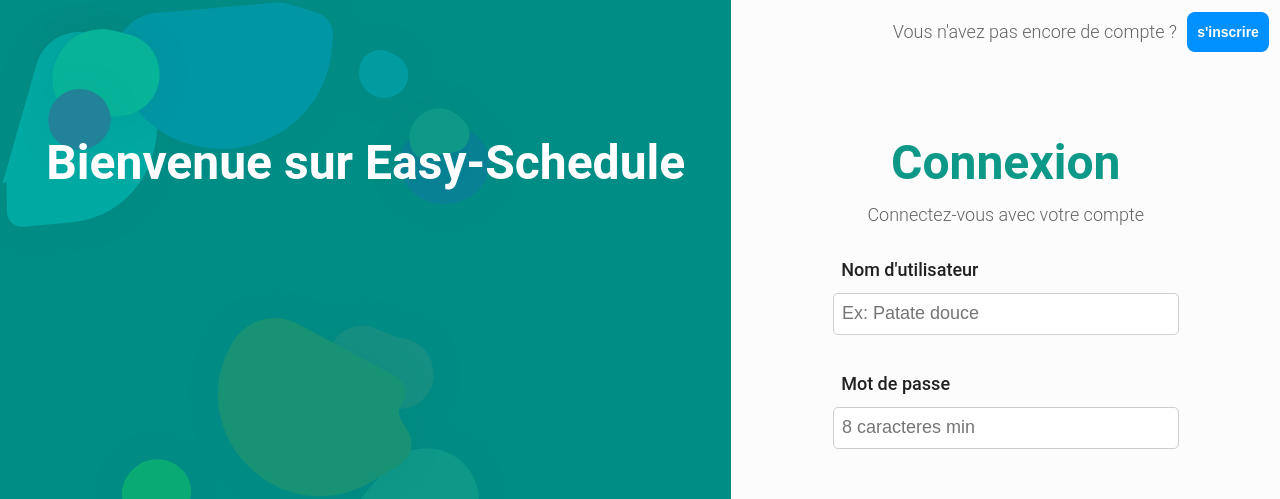
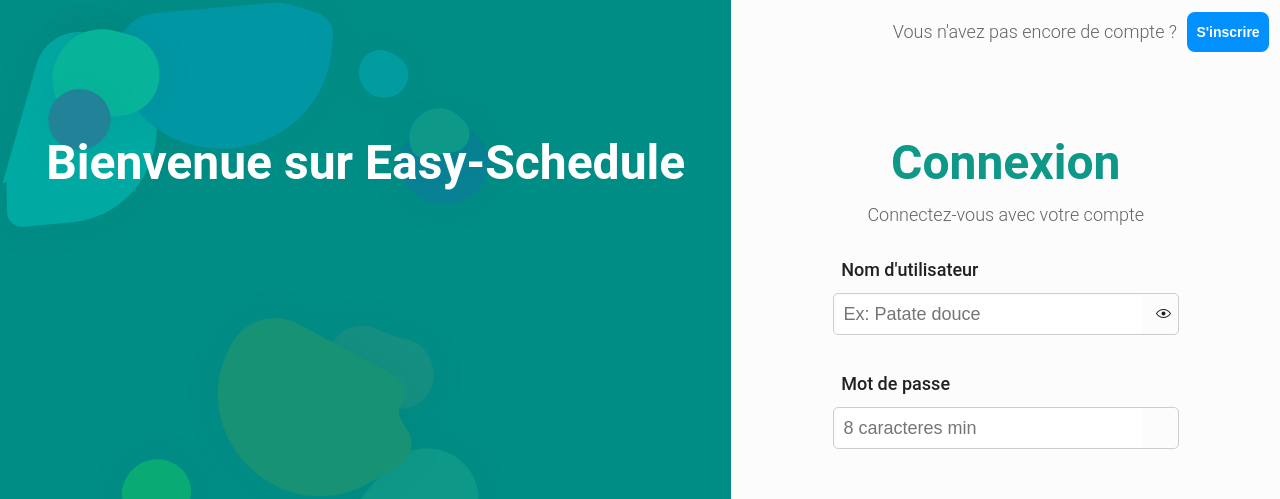
Before and after one commit to Mark-Randria/UX-UI-school-project, a React (Create React App) app in the folder my-app/: page /Login in a window 1280 px wide. Shown: the top 499 px of the page. Built offline with nearby package versions, Linux system fonts and the light colour scheme.

Commit message:
Inputs components finally done

```diff
--- a/my-app/src/components/inputs/input.jsx
+++ b/my-app/src/components/inputs/input.jsx
@@ -1,8 +1,14 @@
 import React from "react";
 
-import { StyledInput, Box, Label } from "./input.style";
+import {
+  InputContainer,
+  StyledInput,
+  Box,
+  Label,
+  Icons,
+} from "./input.style";
 
-const Input = ({ id, label, placeholder, type, value, setValue }) => {
+const Input = ({ id, label, icon, placeholder, type, value, setValue }) => {
   const handleChange = (event) => {
     setValue(event.target.value);
   };
@@ -10,9 +16,12 @@
   return (
     <>
       <Box>
-        <Label textAlign="left">{label}</Label>
+        <Label textAlign="left">
+          <label for={id}>{label}</label>
+        </Label>
       </Box>
       <Box>
+        <InputContainer>
           <StyledInput
             placeholder={placeholder}
             id={id}
@@ -21,6 +30,8 @@
             onChange={handleChange}
             autoComplete="off"
           />
+          <Icons>{icon}</Icons>
+        </InputContainer>
       </Box>
     </>
   );
--- a/my-app/src/components/inputs/input.style.js
+++ b/my-app/src/components/inputs/input.style.js
@@ -1,8 +1,11 @@
 import styled from "styled-components";
 
-export const StyledInput = styled.input`
+export const InputContainer = styled.div`
+  display: flex;
+  flex-direction: row;
+  justify-content: space-between;
   box-sizing: border-box;
-  padding: 0.5rem;
+  padding: 0.1rem;
   width: 27vw;
   max-width: 400px;
   height: 42px;
@@ -12,9 +15,14 @@
   border-color: ${(props) => props.theme.colors.gray7};
   border-style: solid;
   color: ${(props) => props.theme.colors.gray12};
-  :focus {
+  :hover {
+    outline: 2px solid ${(props) => props.theme.colors.blueA7};
+    outline-offset: -2px;
+    border-width: 0px;
+  }
+  :focus-within {
     outline: 2px solid ${(props) => props.theme.colors.indigoA7};
-    outline-offset: 0px;
+    outline-offset: -1px;
     border-width: 0px;
   }
 
@@ -22,6 +30,29 @@
     font-size: 1rem;
     line-height: 1rem;
     width: 60vw;
+  }
+`;
+export const StyledInput = styled.input`
+  box-sizing: border-box;
+  flex-grow: 1;
+  padding-left: 0.5rem;
+  max-width: 90%;
+  height: 38px;
+  font-size: 18px;
+  border-style: none;
+  color: ${(props) => props.theme.colors.gray12};
+  :hover {
+    outline: none;
+    outline-offset: 0px;
+  }
+  :focus {
+    outline: none;
+    outline-offset: 0px;
+  }
+
+  @media (max-width: 767px) {
+    font-size: 1rem;
+    line-height: 1rem;
   }
 `;
 
@@ -36,9 +67,17 @@
 `;
 
 export const Label = styled(Box)`
-    text-align: ${(props) => props.textAlign};
-    font-weight: 500;
-    width: 60%;
-    max-width: 400px;
-    justify-content: flex-start;
+  text-align: ${(props) => props.textAlign};
+  font-weight: 500;
+  width: 60%;
+  max-width: 400px;
+  justify-content: flex-start;
 `;
+
+export const Icons = styled.div`
+  display: flex;
+  align-items: center;
+  justify-content: center;
+  margin: 0px 5px;
+  color: ${(props) => props.theme.colors.gray12};
+`;
--- a/my-app/src/pages/login.jsx
+++ b/my-app/src/pages/login.jsx
@@ -30,7 +30,7 @@
         <RightGrid>
           <RightCornerTop>
             <Button color="info" width="82px">
-              s&apos;inscrire
+              S&apos;inscrire
             </Button>
             <GapComponents gapX="10px" />
             <p>Vous n&apos;avez pas encore de compte ?</p>
@@ -43,13 +43,16 @@
           </AboutInfo>
           <Input
             label="Nom d'utilisateur"
+            id="Nom d'utilisateur"
             placeholder="Ex: Patate douce"
             value={user}
             setValue={setUser}
+            icon={ <EyeOpenIcon />}
           />
           <GapComponents gapY="20px" />
           <Input
             label="Mot de passe"
+            id="Mot de passe"
             placeholder="8 caracteres min"
             type="password"
             value={password}
```
Lines whose indentation alone changed are shown as unchanged.
